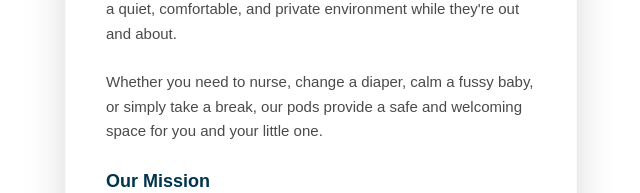
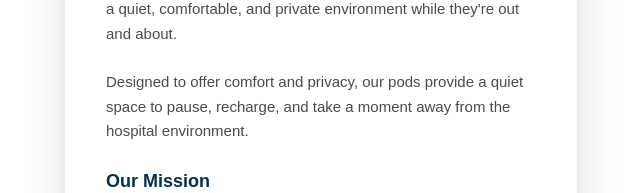
Before and after one commit to snepvangerstwan-oss/POD, a Next.js app: page /about in a window 1280 px wide. Shown: the part 284-477 px from the top of the page, without its empty margins (319-959 px from the left). Built offline with nearby package versions, Linux system fonts and the light colour scheme.

Commit message:
Update page.tsx

```diff
--- a/app/about/page.tsx
+++ b/app/about/page.tsx
@@ -22,7 +22,7 @@ export default function AboutPage() {
             Parent Pod is a dedicated space designed for parents who need a quiet, comfortable, and private environment while they're out and about.
           </p>
           <p>
-            Whether you need to nurse, change a diaper, calm a fussy baby, or simply take a break, our pods provide a safe and welcoming space for you and your little one.
+            Designed to offer comfort and privacy, our pods provide a quiet space to pause, recharge, and take a moment away from the hospital environment.
           </p>
 
           <div>
```
